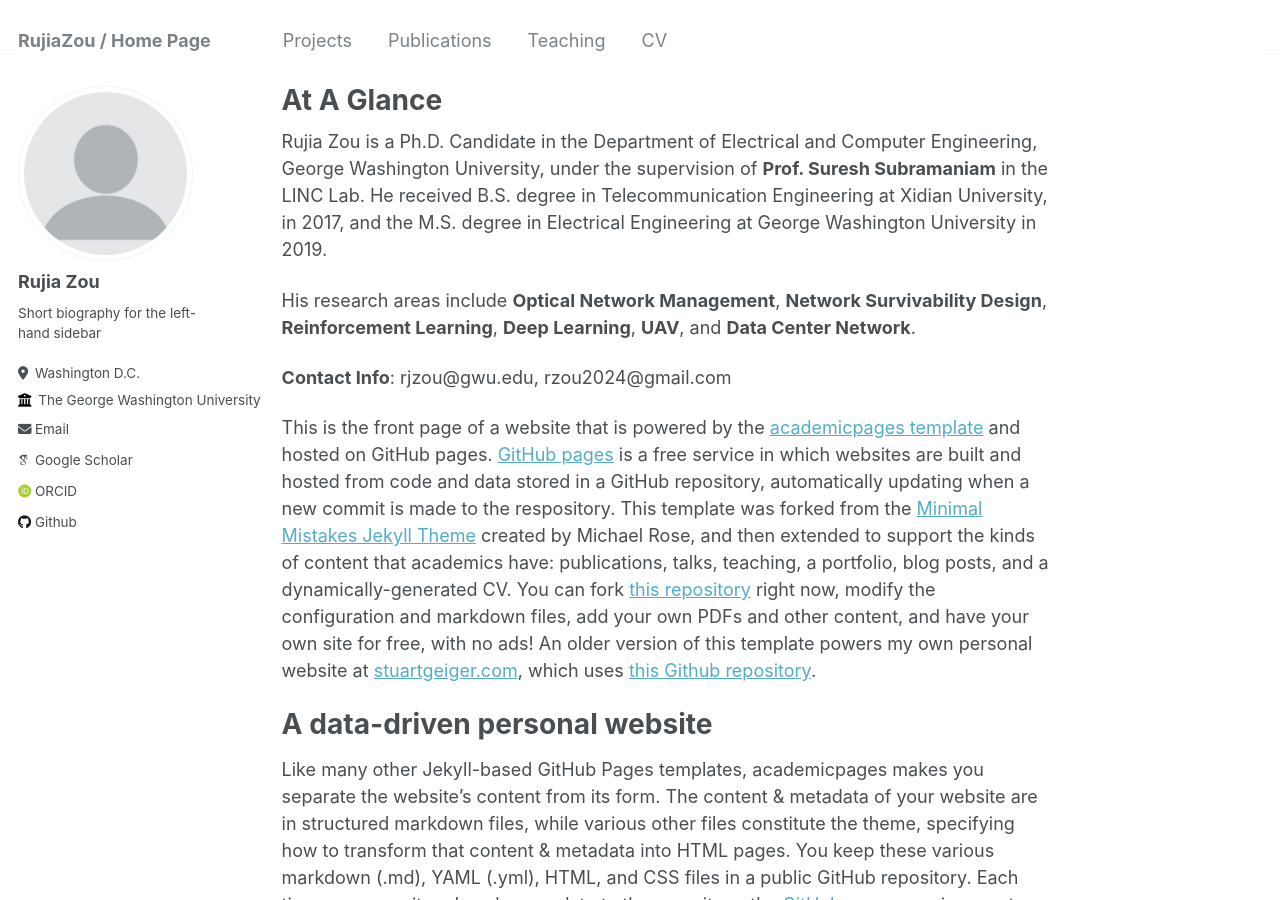
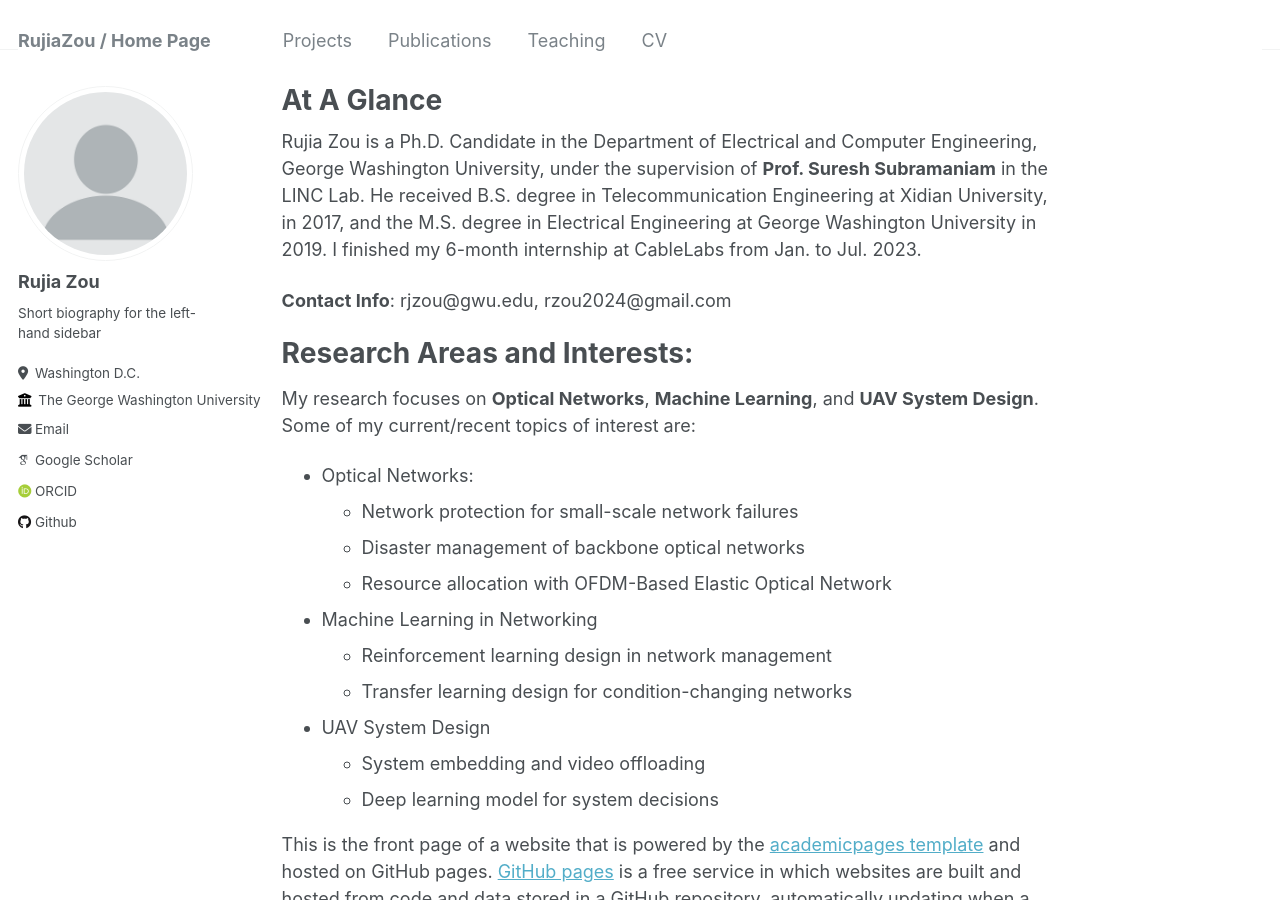
Before and after one commit to RujiaZou/RujiaZou.github.io, a Jekyll site: the page built from _pages/about.md, in a window 1280 px wide and 900 px high. Built offline with Jekyll 4.4.1, drawn with Linux system fonts in a browser that asks for light colours; some web fonts are replaced.

Commit message:
Update about.md

```diff
--- a/_pages/about.md
+++ b/_pages/about.md
@@ -7,11 +7,25 @@ redirect_from:
   - /about.html
 ---
 
-Rujia Zou is a Ph.D. Candidate in the Department of Electrical and Computer Engineering, George Washington University, under the supervision of **Prof. Suresh Subramaniam** in the LINC Lab. He received B.S. degree in Telecommunication Engineering at Xidian University, in 2017, and the M.S. degree in Electrical Engineering at George Washington University in 2019.
-
-His research areas include **Optical Network Management**, **Network Survivability Design**, **Reinforcement Learning**, **Deep Learning**, **UAV**, and **Data Center Network**.
+Rujia Zou is a Ph.D. Candidate in the Department of Electrical and Computer Engineering, George Washington University, under the supervision of **Prof. Suresh Subramaniam** in the LINC Lab. He received B.S. degree in Telecommunication Engineering at Xidian University, in 2017, and the M.S. degree in Electrical Engineering at George Washington University in 2019. I finished my 6-month internship at CableLabs from Jan. to Jul. 2023.
 
 **Contact Info**: rjzou@gwu.edu, rzou2024@gmail.com
+
+Research Areas and Interests:
+======
+My research focuses on **Optical Networks**, **Machine Learning**, and **UAV System Design**. Some of my current/recent topics of interest are:
+ - Optical Networks:
+    - Network protection for small-scale network failures
+    - Disaster management of backbone optical networks
+    - Resource allocation with OFDM-Based Elastic Optical Network
+ - Machine Learning in Networking
+    - Reinforcement learning design in network management
+    - Transfer learning design for condition-changing networks
+ - UAV System Design
+    - System embedding and video offloading
+    - Deep learning model for system decisions
+
+
 
 
 This is the front page of a website that is powered by the [academicpages template](https://github.com/academicpages/academicpages.github.io) and hosted on GitHub pages. [GitHub pages](https://pages.github.com) is a free service in which websites are built and hosted from code and data stored in a GitHub repository, automatically updating when a new commit is made to the respository. This template was forked from the [Minimal Mistakes Jekyll Theme](https://mmistakes.github.io/minimal-mistakes/) created by Michael Rose, and then extended to support the kinds of content that academics have: publications, talks, teaching, a portfolio, blog posts, and a dynamically-generated CV. You can fork [this repository](https://github.com/academicpages/academicpages.github.io) right now, modify the configuration and markdown files, add your own PDFs and other content, and have your own site for free, with no ads! An older version of this template powers my own personal website at [stuartgeiger.com](http://stuartgeiger.com), which uses [this Github repository](https://github.com/staeiou/staeiou.github.io).
```
